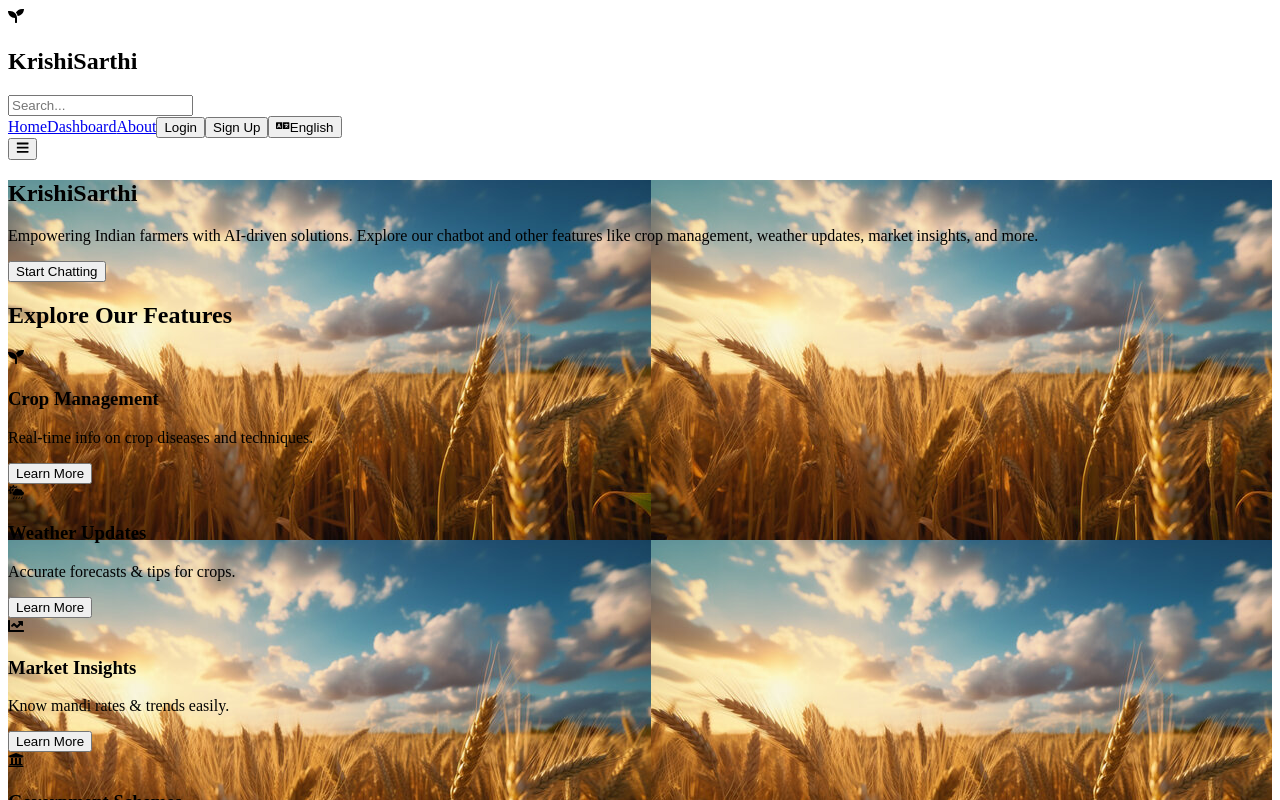
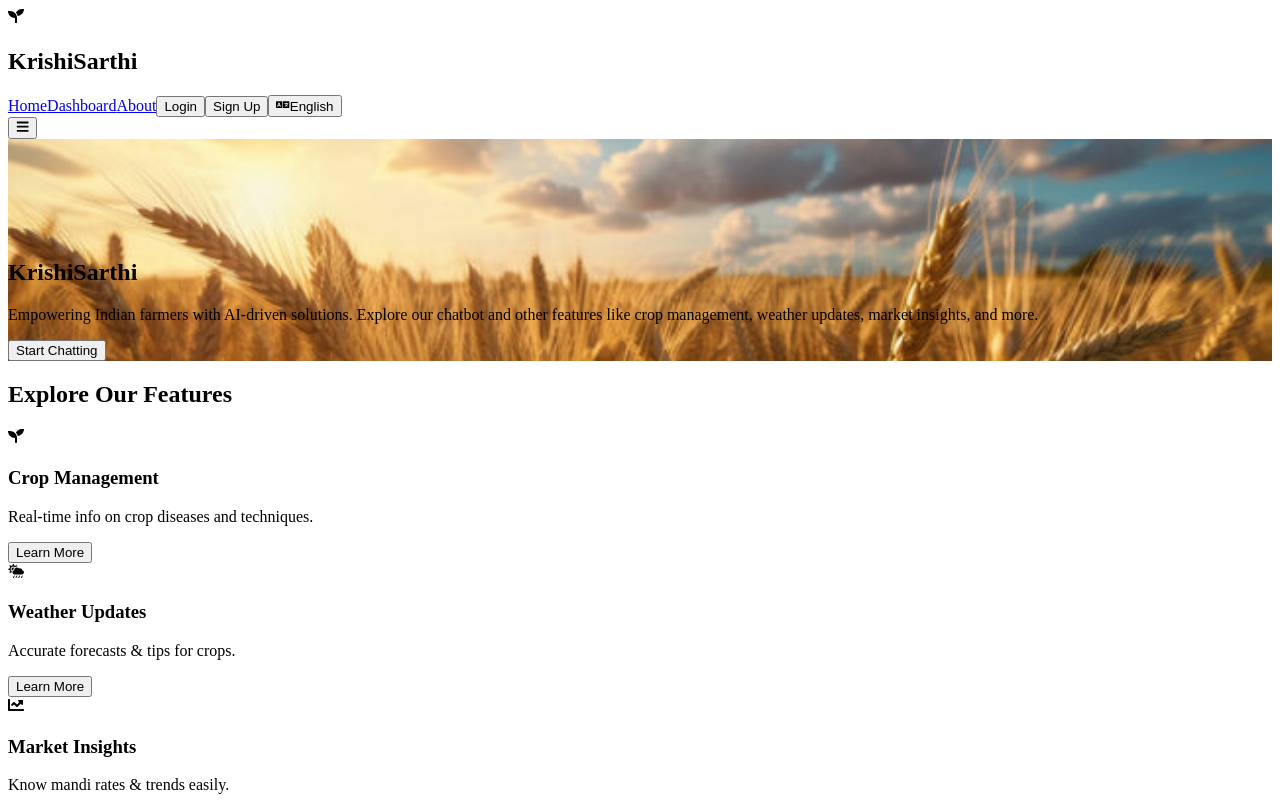
Before and after one commit to tanishka2004/KrishiSarthi, a React (Create React App) app: page / in a window 1280 px wide. Shown: the top 800 px of the page. Built offline with nearby package versions, Linux system fonts and the light colour scheme.

Commit message:
new commits

```diff
--- a/package.json
+++ b/package.json
@@ -4,6 +4,7 @@
   "private": true,
   "dependencies": {
     "autoprefixer": "^10.4.14",
+    "framer-motion": "^12.19.2",
     "lucide-react": "^0.487.0",
     "postcss": "^8.4.21",
     "react": "^18.2.0",
--- a/src/components/Nav.js
+++ b/src/components/Nav.js
@@ -11,24 +11,15 @@ const Navbar = () => {
 
   return (
     <nav className="bg-gradient-to-r from-green-800 to-green-400 text-white shadow-lg fixed top-0 left-0 w-full z-50">
-      <div className="max-w-7xl mx-auto px-4 py-3 flex items-center justify-between">
+      <div className="max-w-7xl mx-auto px-4 py-3 flex flex-col md:flex-row items-center justify-between">
         {/* Logo */}
-        <div className="flex items-center space-x-2">
+        <div className="flex items-center space-x-2 mb-2 md:mb-0">
           <FaSeedling className="text-2xl" />
           <h1 className="text-xl font-bold tracking-wide">KrishiSarthi</h1>
         </div>
 
-        {/* Search Bar */}
-        <div className="hidden md:flex flex-grow justify-center px-4">
-          <input
-            type="text"
-            placeholder={language === "en" ? "Search..." : "खोजें..."}
-            className="w-full max-w-md px-4 py-2 rounded-lg border border-gray-300 focus:outline-none focus:ring-2 focus:ring-green-400"
-          />
-        </div>
-
-        {/* Navigation Links and Buttons */}
-        <div className="flex items-center space-x-6 text-md font-medium">
+        {/* Navigation Links and Buttons - Centered */}
+        <div className="flex flex-wrap justify-center items-center space-x-4 md:space-x-6 text-md font-medium">
           <Link to="/" className="hover:bg-white hover:text-green-700 px-3 py-1 rounded transition">
             {translations[language].home}
           </Link>
@@ -48,7 +39,6 @@ const Navbar = () => {
               {translations[language].signup}
             </button>
           </Link>
-
           {/* Language Toggle */}
           <button
             onClick={toggleLanguage}
@@ -60,7 +50,7 @@ const Navbar = () => {
         </div>
 
         {/* Mobile Menu Icon */}
-        <div className="md:hidden">
+        <div className="md:hidden mt-2 md:mt-0">
           <button onClick={toggleMenu}>
             {menuOpen ? <FaTimes className="w-6 h-6" /> : <FaBars className="w-6 h-6" />}
           </button>
--- a/src/pages/Home.js
+++ b/src/pages/Home.js
@@ -3,6 +3,7 @@ import { useNavigate } from 'react-router-dom';
 import { FaSeedling, FaCloudSunRain, FaChartLine, FaUniversity, FaRobot, FaMicrophone } from 'react-icons/fa';
 import bgImage from '../assets/farm.jpg';
 import { useLanguage } from "../context/LanguageContext";
+import { motion } from "framer-motion";
 
 const Home = () => {
   const navigate = useNavigate();
@@ -47,26 +48,54 @@ const Home = () => {
     },
   ];
 
+  // Animation variants for feature cards
+  const cardVariants = {
+    hiddenLeft: { opacity: 0, x: -80 },
+    hiddenRight: { opacity: 0, x: 80 },
+    visible: { opacity: 1, x: 0, transition: { duration: 0.7, type: "spring" } },
+  };
+
   return (
-    <div
-      className="min-h-screen bg-cover bg-center bg-no-repeat relative"
-      style={{ backgroundImage: `url(${bgImage})` }}
+    <div className="w-full min-h-screen bg-gray-50">
+      {/* Hero Section with background image */}
+      <section
+        className="relative flex flex-col items-center justify-center text-center min-h-[60vh] w-full bg-cover bg-center"
+        style={{
+          backgroundImage: `url(${bgImage})`,
+          backgroundSize: "cover",
+          backgroundPosition: "center",
+        }}
       >
-      <div className="bg-white/30 p-6 pb-20">
-        {/* Hero Section */}
-        <section className="text-center py-10">
-          <h1 className="typewriter text-4xl md:text-5xl font-bold text-green-800 inline-block">
+        {/* Overlay: darker and less blurry */}
+        <div className="absolute inset-0 bg-black/60"></div>
+        <div className="relative z-10 w-full flex flex-col items-center justify-center" style={{paddingTop: '100px'}}>
+          <motion.h1
+            className="typewriter text-4xl md:text-5xl font-bold text-green-700 inline-block"
+            initial={{ opacity: 0, y: -40 }}
+            animate={{ opacity: 1, y: 0 }}
+            transition={{ duration: 0.8 }}
+          >
             {translations[language].homeTitle}
-          </h1>
-          <p className="text-lg mt-4 max-w-2xl mx-auto text-green-700">
+          </motion.h1>
+          <motion.p
+            className="text-lg mt-4 max-w-2xl mx-auto text-green-400"
+            initial={{ opacity: 0, y: 20 }}
+            animate={{ opacity: 1, y: 0 }}
+            transition={{ delay: 0.3, duration: 0.8 }}
+          >
             {translations[language].homeDesc}
-          </p>
-          <button
+          </motion.p>
+          <motion.button
             onClick={() => navigate('/chat')}
             className="mt-6 px-6 py-3 bg-gradient-to-r from-green-800 to-green-400 text-white rounded-xl hover:from-green-700 hover:to-green-500 transition"
+            initial={{ scale: 0.9, opacity: 0 }}
+            animate={{ scale: 1, opacity: 1 }}
+            transition={{ delay: 0.6, duration: 0.5 }}
+            whileHover={{ scale: 1.05 }}
           >
             {translations[language].startChatting}
-          </button>
+          </motion.button>
+        </div>
       </section>
 
       {/* Features Section */}
@@ -76,9 +105,13 @@ const Home = () => {
         </h2>
         <div className="grid grid-cols-1 md:grid-cols-2 gap-6 px-2">
           {features.map((feature, i) => (
-              <div
+            <motion.div
               key={i}
-                className="bg-white rounded-2xl shadow-md p-5 hover:shadow-xl transition text-center"
+              className="bg-gradient-to-br from-green-100 via-green-50 to-green-200 rounded-2xl shadow-md p-5 hover:shadow-xl transition text-center border border-green-200"
+              initial={i % 2 === 0 ? "hiddenLeft" : "hiddenRight"}
+              whileInView="visible"
+              viewport={{ once: true, amount: 0.3 }}
+              variants={cardVariants}
             >
               {feature.icon}
               <h3 className="text-xl font-bold text-green-800">{feature.title}</h3>
@@ -89,11 +122,10 @@ const Home = () => {
               >
                 {translations[language].learnMore}
               </button>
-              </div>
+            </motion.div>
           ))}
         </div>
       </section>
-      </div>
     </div>
   );
 };
```
Also changed, not shown: 1 other file (tests, documents, lock files or other folders). Lines whose indentation alone changed are shown as unchanged.
